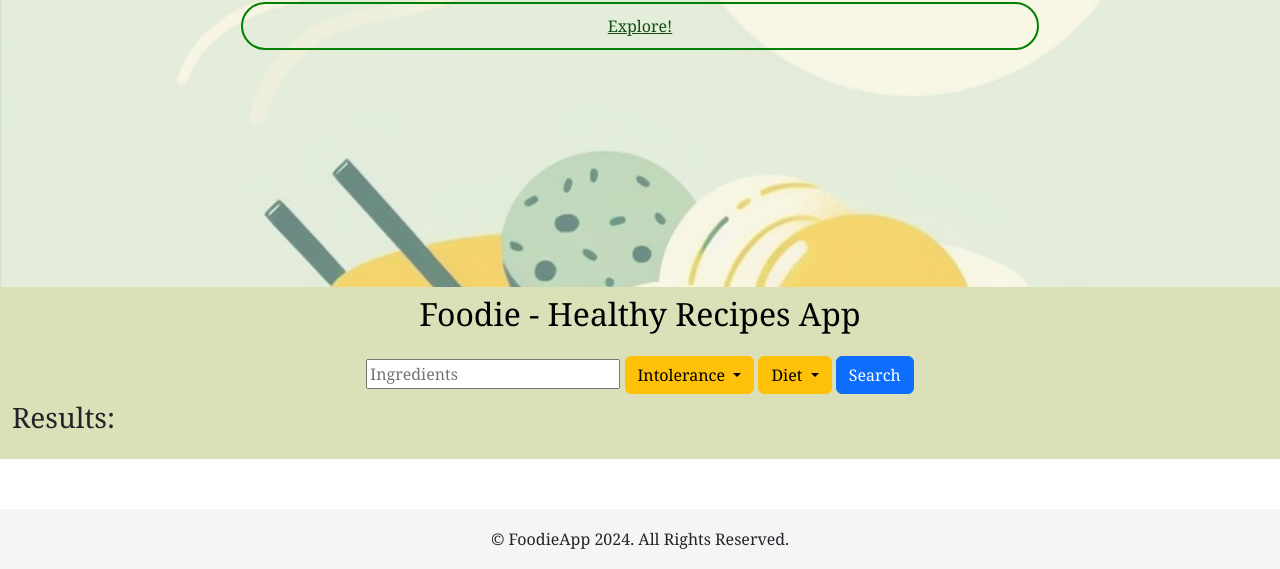
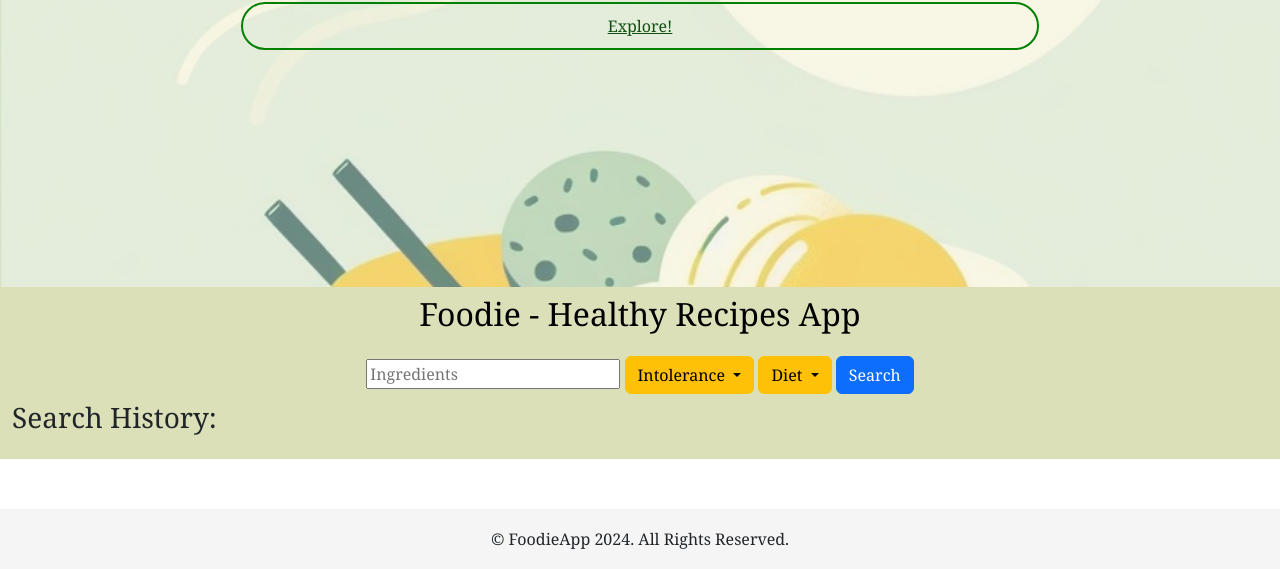
Before and after one commit to RGC1/Food-Recipes-App, a plain HTML site: page index.html in a window 1280 px wide. Shown: the part 513-1082 px from the top of the page. Drawn offline with nearby package versions, Linux system fonts and the light colour scheme.

Commit message:
changed the text for h3 to Search History

```diff
--- a/index.html
+++ b/index.html
@@ -72,7 +72,7 @@
   <section class="container-fluid">
     <div class="row">
       <aside class="col-lg-3 pb-3 history">
-        <h3> Results: </h3>
+        <h3> Search History: </h3>
       </aside>
 
       <section class="col-lg-9 pb-2">
```
